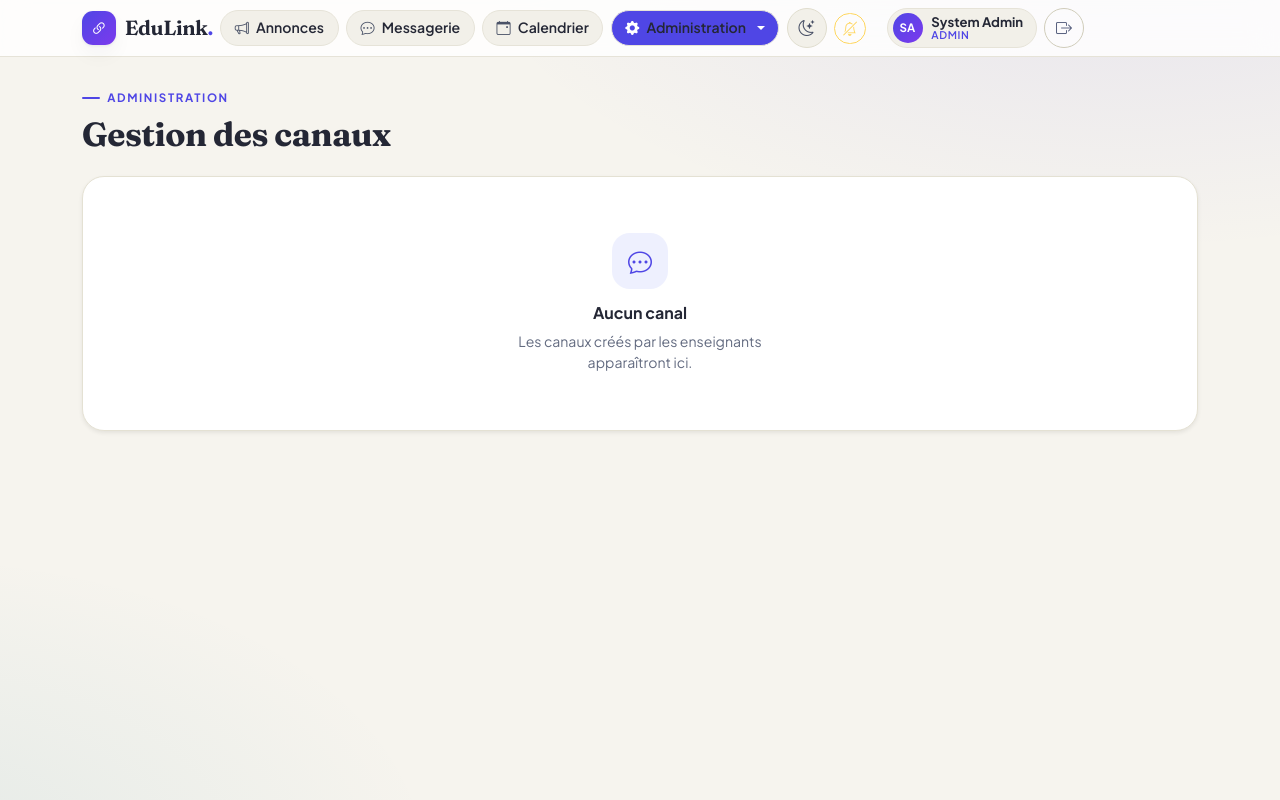
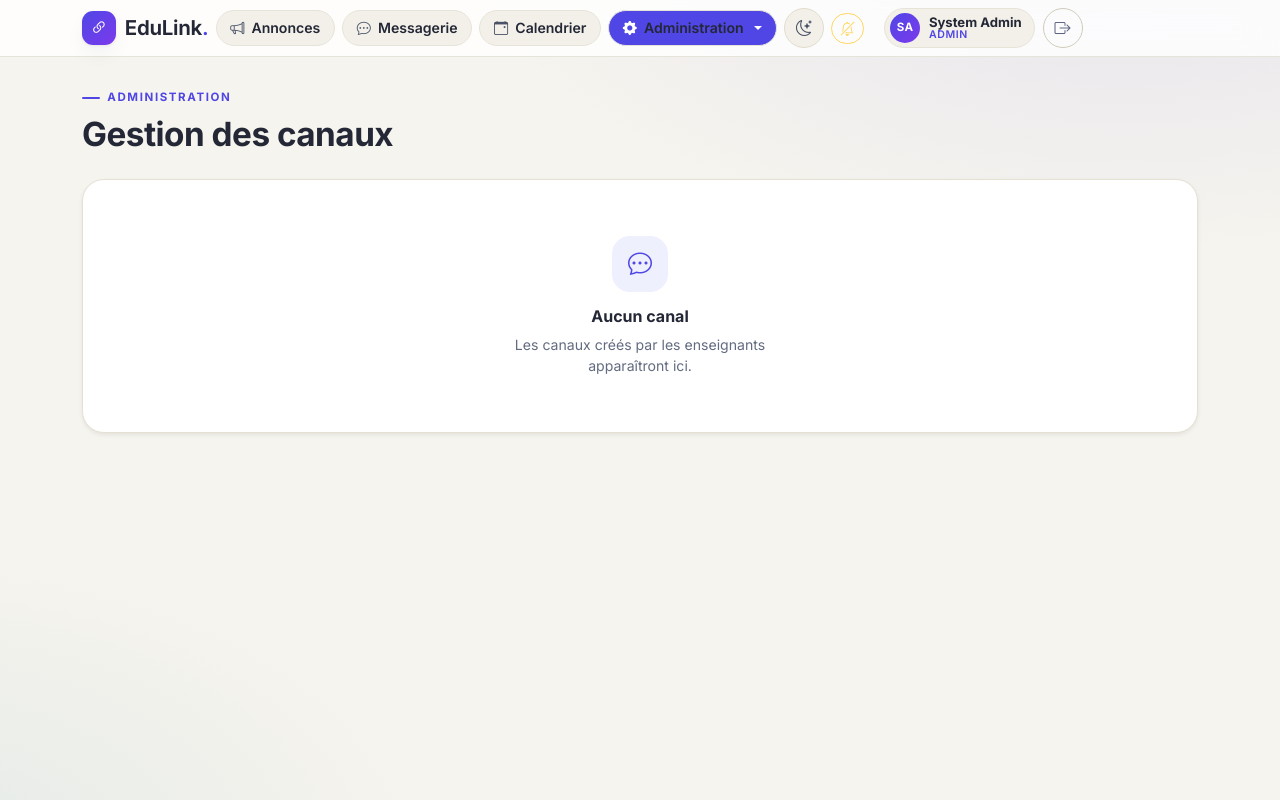
Before and after one commit to JneiraS/EduLink, a Flask app: page /admin/channels in a window 1280 px wide. Run offline with Flask 3, Linux system fonts and the light colour scheme; a user stored in the database is signed in; some libraries are stand-ins or nearby versions.

Commit message:
Switch UI fonts to Inter and tweak typography

```diff
--- a/app/interfaces/web/static/css/app.css
+++ b/app/interfaces/web/static/css/app.css
@@ -1,25 +1,17 @@
 @font-face {
-    font-family: "Fraunces";
+    font-family: "Inter";
     font-style: normal;
-    font-weight: 600 700;
+    font-weight: 100 900;
     font-display: swap;
-    src: url("../fonts/fraunces-latin.woff2") format("woff2");
-}
-
-@font-face {
-    font-family: "Plus Jakarta Sans";
-    font-style: normal;
-    font-weight: 400 700;
-    font-display: swap;
-    src: url("../fonts/jakarta-latin.woff2") format("woff2");
+    src: url("../fonts/inter-latin-wght-normal.woff2") format("woff2");
 }
 
 /* ============================================================
    Design tokens — "Warm editorial"
    ============================================================ */
 :root {
-    --font-display: "Fraunces", "Helvetica Neue", Helvetica, ui-serif, Georgia, serif;
-    --font-body: "Plus Jakarta Sans", "Segoe UI", system-ui, sans-serif;
+    --font-display: "Inter", "Helvetica Neue", Arial, ui-sans-serif, system-ui, sans-serif;
+    --font-body: "Inter", "Segoe UI", system-ui, sans-serif;
 
     --bg-1: #f6f4ee;
     --bg-2: #ece8dc;
@@ -201,7 +193,7 @@ h3 {
     font-family: var(--font-display);
     font-weight: 700;
     letter-spacing: -0.015em;
-    line-height: 1.18;
+    line-height: 1.25;
     text-wrap: balance;
 }
 
@@ -286,7 +278,7 @@ small.text-muted {
     font-size: clamp(1.6rem, 2.6vw, 2.25rem);
     font-weight: 700;
     letter-spacing: -0.015em;
-    line-height: 1.12;
+    line-height: 1.2;
     margin-bottom: 0;
     text-wrap: balance;
 }
@@ -518,7 +510,7 @@ small.text-muted {
     font-family: var(--font-display);
     font-size: 1.28rem;
     font-weight: 650;
-    letter-spacing: -0.02em;
+    letter-spacing: -0.015em;
     color: var(--nav-brand);
 }
 
```
Also changed, not shown: app/interfaces/web/static/fonts/fraunces-latin.woff2 (deleted), app/interfaces/web/static/fonts/inter-latin-wght-normal.woff2 (added), app/interfaces/web/static/fonts/jakarta-latin.woff2 (deleted).
